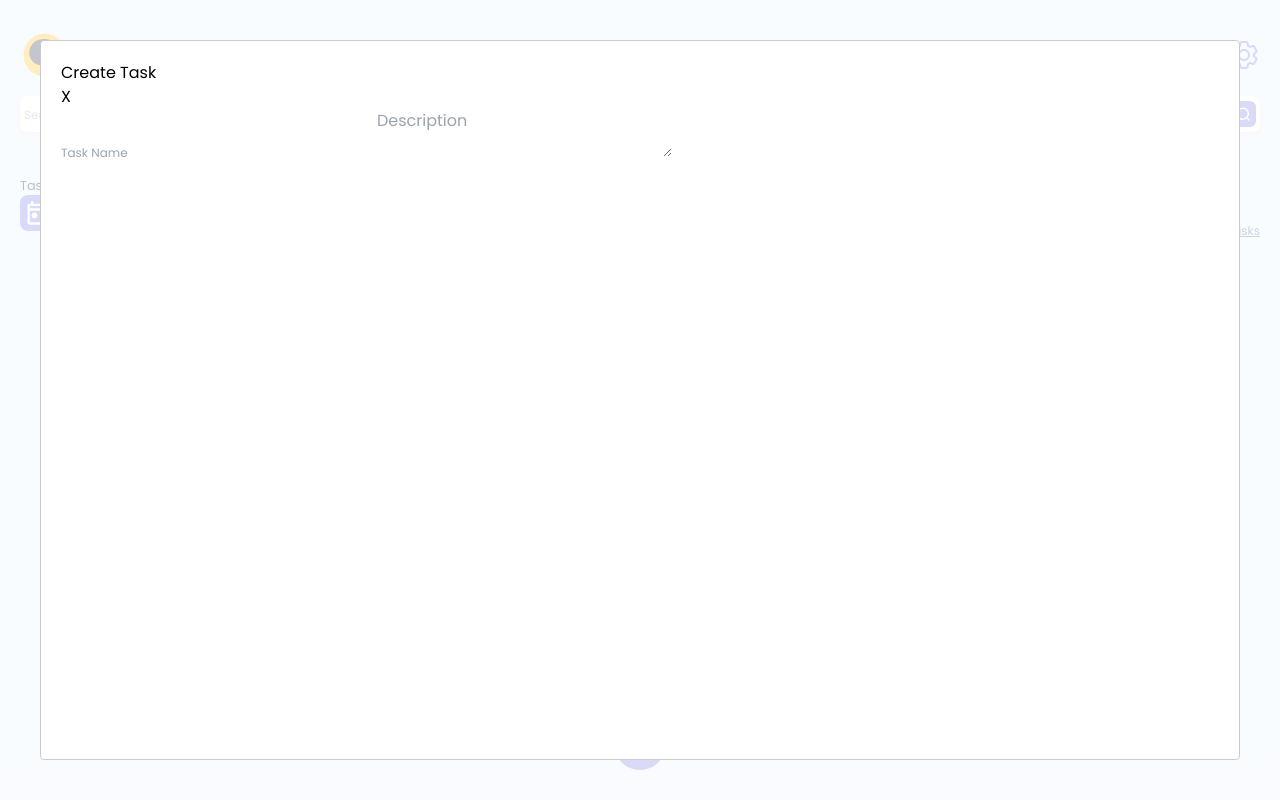
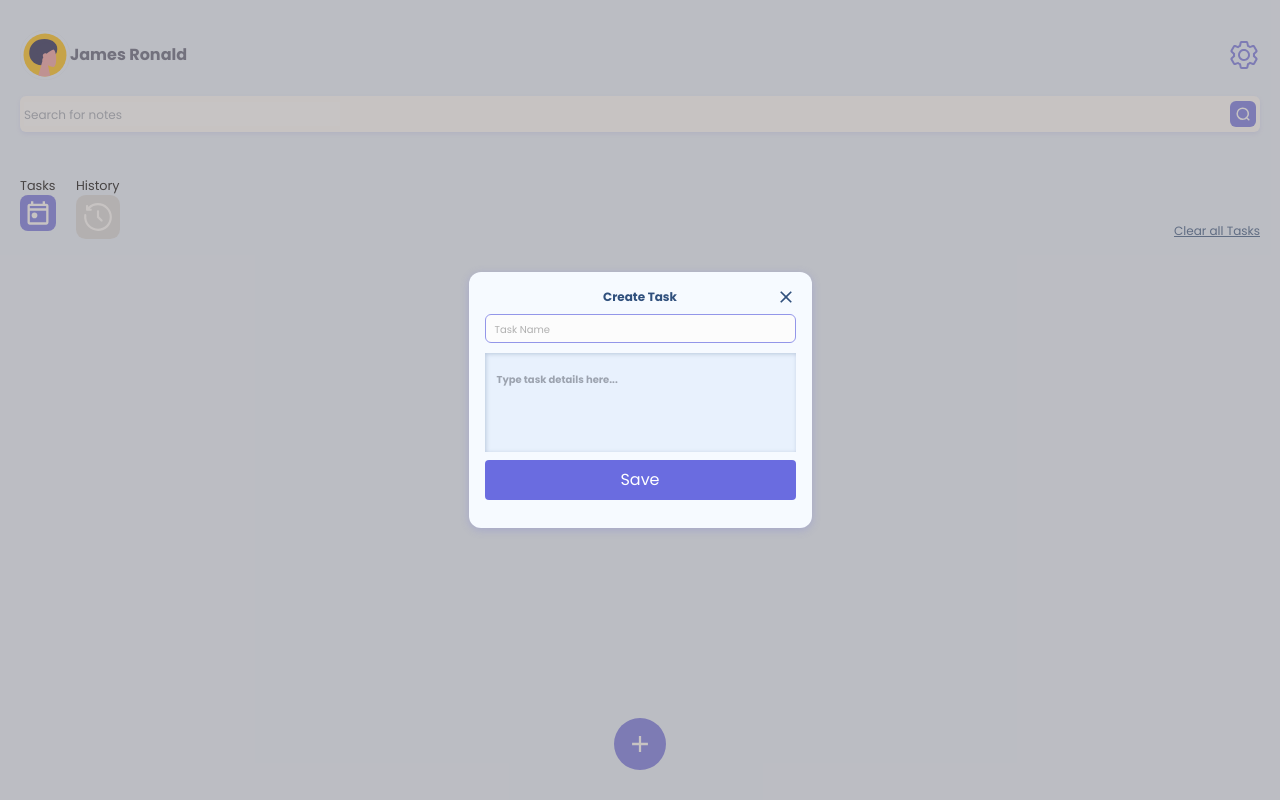
Before and after one commit to MatthewKK01/dhc-react-todo, a React (Vite) app: page / in a window 1280 px wide. Both pictures are taken after a click on the element 640 px from the left and 744 px from the top of the page. Built offline with nearby package versions, Linux system fonts and the light colour scheme.

Commit message:
created newTask functionality

```diff
--- a/package.json
+++ b/package.json
@@ -7,7 +7,8 @@
     "dev": "vite",
     "build": "tsc && vite build",
     "lint": "eslint . --ext ts,tsx --report-unused-disable-directives --max-warnings 0",
-    "preview": "vite preview"
+    "preview": "vite preview",
+    "host": "vite --host"
   },
   "dependencies": {
     "react": "^18.2.0",
--- a/src/App.tsx
+++ b/src/App.tsx
@@ -8,19 +8,19 @@ import taskPage from "./assets/tasks.svg";
 import history from "./assets/history.svg";
 import TodoItem from "./TodoItem";
 
-import CustomModal from "./CustomModal";
+import MyModal from "./MyModal";
 
 function App() {
   const [tasks, setTasks] = useState([]);
+
   const [newTask, setNewTask] = useState("");
+  const [newDescription, setNewDescription] = useState("");
+
   const [searchTerm, setSearchTerm] = useState("");
   const [modalIsOpen, setIsOpen] = useState(false);
 
-  const addTask = () => {
-    if (newTask.trim() !== "") {
-      setTasks([...tasks, { title: newTask, description: "", done: false }]);
-      setNewTask("");
-    }
+  const addTask = (task) => {
+    setTasks([...tasks, task]);
   };
 
   const removeTask = (index) => {
@@ -75,7 +75,6 @@ function App() {
         />
         <img src={search} alt="" />
       </div>
-      <main className="">
       <div className="clearer flex justify-between items-end">
         <div className="switcher flex gap-5 ">
           <div className="flex flex-col">
@@ -94,6 +93,7 @@ function App() {
           Clear all Tasks
         </a>
       </div>
+      <main className="">
         <article className="todoList">
           <ul>
             {filteredTasks.map((task, index) => (
@@ -125,7 +125,15 @@ function App() {
             />
           </svg>
         </div>
-        <CustomModal isOpen={modalIsOpen} onRequestClose={closeModal} />
+        {modalIsOpen && (
+          <MyModal
+            setNewTask={setNewTask}
+            setNewDescription={setNewDescription}
+            addTask={addTask}
+            isOpen={modalIsOpen}
+            onRequestClose={closeModal}
+          />
+        )}
       </main>
     </>
   );
--- a/src/CustomModal.tsx
+++ /dev/null
@@ -1,22 +0,0 @@
-/* eslint-disable @typescript-eslint/no-unused-vars */
-import React from "react";
-import Modal from "react-modal";
-
-function CustomModal({ isOpen, onRequestClose }) {
-  return (
-    <div>
-      <Modal
-        isOpen={isOpen}
-        onRequestClose={onRequestClose}
-        contentLabel="Example Modal"
-      >
-        <h1>Create Task</h1>
-        <p onClick={onRequestClose}>X</p>
-        <input type="text" placeholder="Task Name" />
-        <textarea name="" placeholder="Description" id=""></textarea>
-      </Modal>
-    </div>
-  );
-}
-
-export default CustomModal;
--- /dev/null
+++ b/src/MyModal.css
@@ -0,0 +1,71 @@
+.input-container {
+  position: relative;
+  margin-bottom: 10px;
+}
+
+.newTaskName {
+  display: flex;
+  width: 311px;
+  height: 29px;
+  padding-top: 8px;
+  flex-direction: column;
+  justify-content: center;
+  align-items: flex-start;
+  gap: 3px;
+  font-size: 10px;
+  flex-shrink: 0;
+  border-radius: 6px;
+  border: 1px solid #6a6ce0;
+  opacity: 0.7;
+  background: #fffefc;
+}
+
+.placeholder-label {
+  position: absolute;
+  top: 50%;
+  left: 10px;
+  transform: translateY(-50%);
+  pointer-events: none !important;
+  transition: 0.3s ease-out;
+
+  color: #b0b0b0;
+
+  font-size: 10px !important;
+
+  font-weight: 400;
+}
+
+.input-container.active .placeholder-label {
+  transform: translateY(-100%) scale(0.8);
+  color: #b0b0b0;
+
+  font-size: 6px;
+
+  font-weight: 600;
+}
+
+/* TextArea */
+
+textarea {
+  display: flex;
+  width: 311px;
+  height: 99px;
+  padding: 19px 0px 65px 12px !important;
+  justify-content: flex-end;
+  align-items: center;
+
+  resize: none;
+  background: #e8f1fd !important;
+  box-shadow: 1px 1px 4px 0px rgba(48, 80, 125, 0.25) inset !important;
+}
+textarea::placeholder {
+  color: #6c86a8;
+
+  font-size: 10px;
+
+  font-weight: 600;
+}
+button {
+  border-radius: 4px;
+  background: #6a6ce0;
+}
--- /dev/null
+++ b/src/MyModal.tsx
@@ -0,0 +1,92 @@
+/* eslint-disable @typescript-eslint/no-unused-vars */
+import React, { useState } from "react";
+import "./MyModal.css";
+
+function MyModal({
+  isOpen,
+  onRequestClose,
+  addTask,
+  setNewTask,
+  setNewDescription,
+}) {
+  const [taskName, setTaskName] = useState("");
+  const [description, setDescription] = useState("");
+  const [isFocused, setIsFocused] = useState(false);
+
+  function Save(event) {
+    event.preventDefault();
+    const newTask = {
+      title: taskName,
+      description: description,
+      isCompleted: false,
+    };
+    addTask(newTask);
+    onRequestClose();
+  }
+  const handleInputFocus = () => {
+    setIsFocused(true);
+  };
+
+  const handleInputBlur = () => {
+    setIsFocused(false);
+  };
+  return (
+    <div className="modal flex items-center justify-center">
+      <div className="myModal p-4 relative">
+        <div className="flex items-center justify-center mb-2">
+          <h1>Create Task</h1>
+          <svg
+            className="absolute right-4 cursor-pointer"
+            onClick={onRequestClose}
+            xmlns="http://www.w3.org/2000/svg"
+            width="20"
+            height="20"
+            viewBox="0 0 20 20"
+            fill="none"
+          >
+            <path
+              d="M5.33335 15.8334L4.16669 14.6667L8.83335 10.0001L4.16669 5.33341L5.33335 4.16675L10 8.83342L14.6667 4.16675L15.8334 5.33341L11.1667 10.0001L15.8334 14.6667L14.6667 15.8334L10 11.1667L5.33335 15.8334Z"
+              fill="#30507D"
+            />
+          </svg>
+        </div>
+        <form onSubmit={Save}>
+          <div
+            className={`input-container ${
+              isFocused || taskName ? "active" : ""
+            }`}
+          >
+            <input
+              className="newTaskName"
+              type="text"
+              id="inputField"
+              value={taskName}
+              onChange={(e) => setTaskName(e.target.value)}
+              onFocus={handleInputFocus}
+              onBlur={handleInputBlur}
+            />
+            <label htmlFor="inputField" className="placeholder-label">
+              Task Name
+            </label>
+          </div>
+
+          <textarea
+            className="resize-none h-[99px] text-[10px]"
+            id="descriptionField"
+            onChange={(e) => setDescription(e.target.value)}
+            placeholder="Type task details here..."
+          />
+
+          <button
+            className="bg-[#6a6ce0] mt-2 mb-3 rounded w-full px-10 py-2 w-full text-white cursor-pointer"
+            type="submit"
+          >
+            Save
+          </button>
+        </form>
+      </div>
+    </div>
+  );
+}
+
+export default MyModal;
--- a/src/index.css
+++ b/src/index.css
@@ -18,3 +18,24 @@ body {
   padding: 0;
   box-sizing: border-box;
 }
+.modal {
+  position: absolute;
+  top: 0;
+  left: 0;
+  background: rgba(144, 138, 138, 0.5);
+  width: 100%;
+  min-height: 100vh;
+}
+.myModal {
+  border-radius: 12px;
+  background: #f6faff;
+  box-shadow: 0px 2px 8px 0px rgba(106, 108, 224, 0.26);
+}
+.myModal h1 {
+  color: #30507d;
+  font-family: Poppins;
+  font-size: 12px;
+  font-style: normal;
+  font-weight: 700;
+  line-height: normal;
+}
```
Lines whose indentation alone changed are shown as unchanged.
